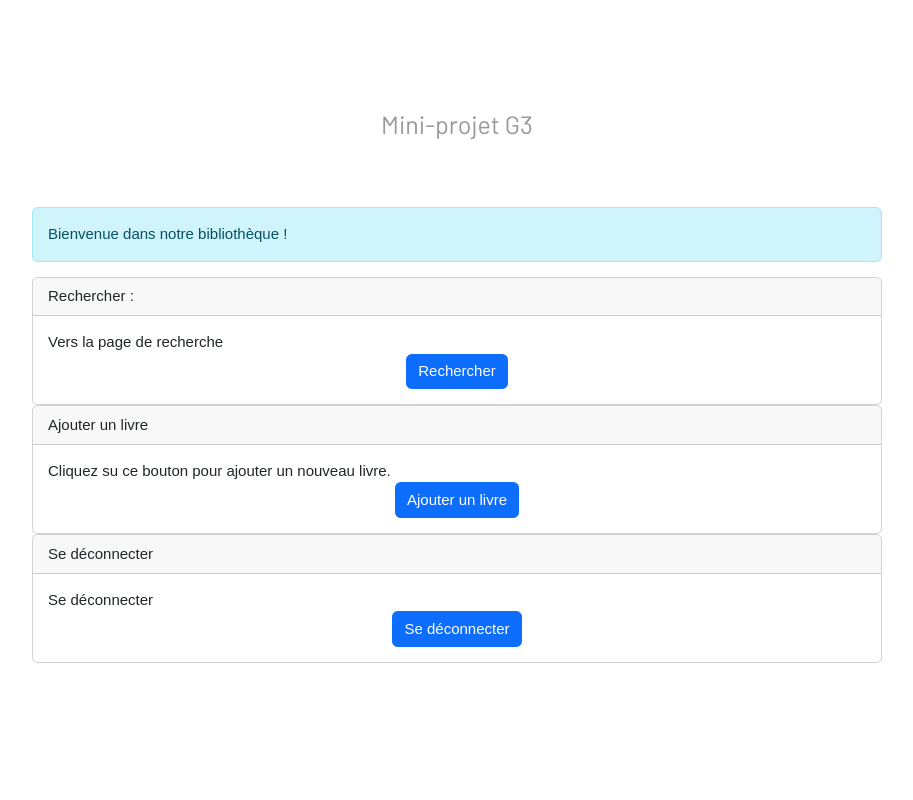
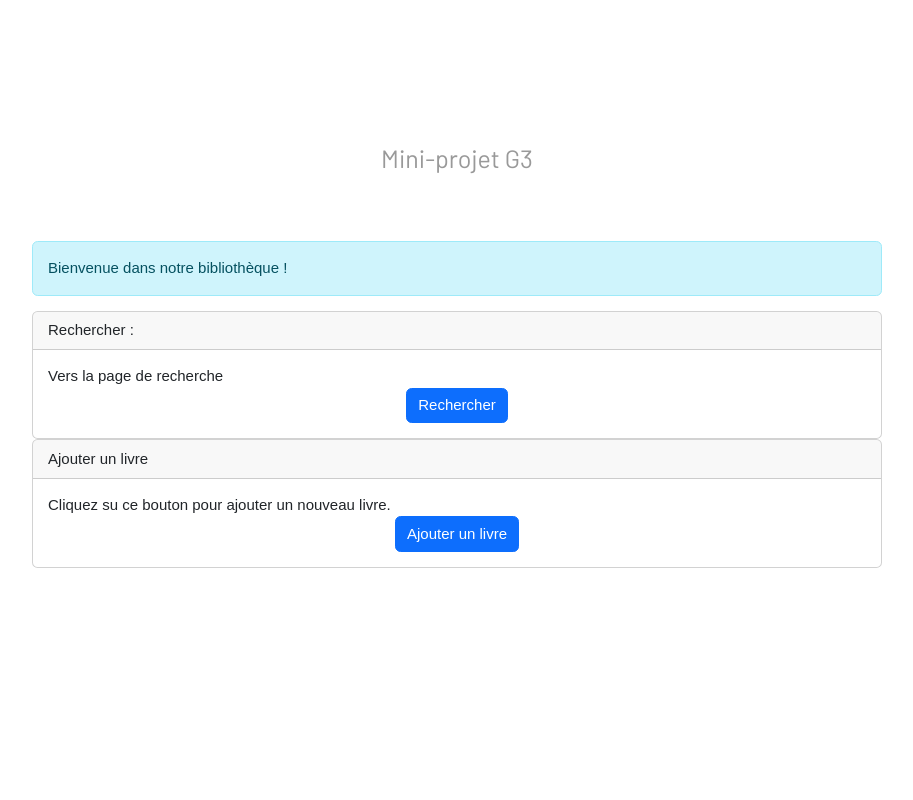
Before and after one commit to Boushow/Mini_Projet_UEL204_Grp03, a PHP site: page / in a window 1280 px wide. Shown: the part 53-853 px from the top of the page, without its empty margins (183-1096 px from the left). Run offline with PHP 8.4, Linux system fonts and the light colour scheme.

Commit message:
Add files via upload

```diff
--- a/index.php
+++ b/index.php
@@ -73,9 +73,9 @@
         </nav>
     </header>
     <?php }?>
-	<div class="size1 flex-w flex-c-m p-t-20 p-b-55 p-l-15 p-r-15">
-		<div class="wsize1 bor1 bg1 p-b-45 p-l-15 p-r-15 p-t-20 respon1">
-			<p class="txt-center m1-txt1 p-t-33 p-b-68">
+	<div class="size1 flex-w flex-c-m p-t-4 p-b-55 p-l-15 p-r-15">
+		<div class="wsize1 bor1 bg1 p-b-45 p-l-15 p-r-15 p-t-4 respon1">
+			<p class="txt-center m1-txt1 p-t-4 p-b-68">
 				Mini-projet G3
 			</p>
             <div class="alert alert-info text-justify">
@@ -121,26 +121,6 @@
                     </div>
                 </div>
             </div>
-
-			<!-- Déconnexion -->
-            <div class="card">
-                <div class="card-header">
-                    <span class="font-weight-bold">Se déconnecter</span>
-                </div>
-                <div class="card-body">
-                    <div class="card-text">
-                        <p>
-                            Se déconnecter
-                        </p>
-
-                        <p class="txt-center">
-                            <a class="btn btn-primary" href="pages/deconnexion.php" title="Deconnexion">
-                                Se déconnecter
-                            </a>
-                        </p>
-                    </div>
-                </div>
-            </div>
 		</div>
 	</div>
 </body>
--- a/pages/ajouter.php
+++ b/pages/ajouter.php
@@ -91,7 +91,7 @@
                 <label for="auteur">Auteur :</label>
                 <input type="text" class="form-control" id="auteur" name="auteur" required>
             </div>
-            <div class="form-group">
+            <div class="form-group pb-2">
                 <label for="annee">Année de publication :</label>
                 <input type="text" class="form-control" id="annee" name="annee" required>
             </div>
--- a/pages/rechercher.php
+++ b/pages/rechercher.php
@@ -29,7 +29,7 @@
                     <a class="nav-link active" aria-current="page" href="../index.php">Accueil</a>
                     </li>
                     <li class="nav-item">
-                    <a class="nav-link" href="../pages/rechercher.php">Rechercher</a>
+                    <a class="nav-link " href="../pages/rechercher.php">Rechercher</a>
                     </li>
                     <li class="nav-item">
                     <a class="nav-link" href="../pages/ajouter.php">Ajouter un livre</a>
@@ -114,8 +114,8 @@
                 }
             ?>
             <form method="post" action="">
-                <div class="form-group">
-                    <label for="term">Terme de recherche :</label>
+                <div class="form-group pb-2">
+                    <label for="term">Terme recherché :</label>
                     <input type="text" class="form-control" id="term" name="term" value="<?php echo $term; ?>" required>
                 </div>
                 <button type="submit" class="btn btn-primary">Rechercher</button>
```
